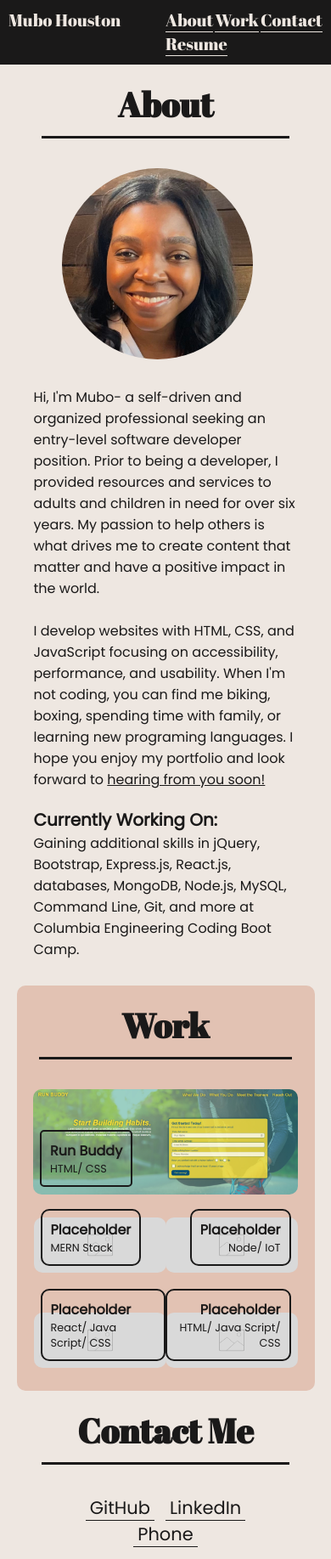
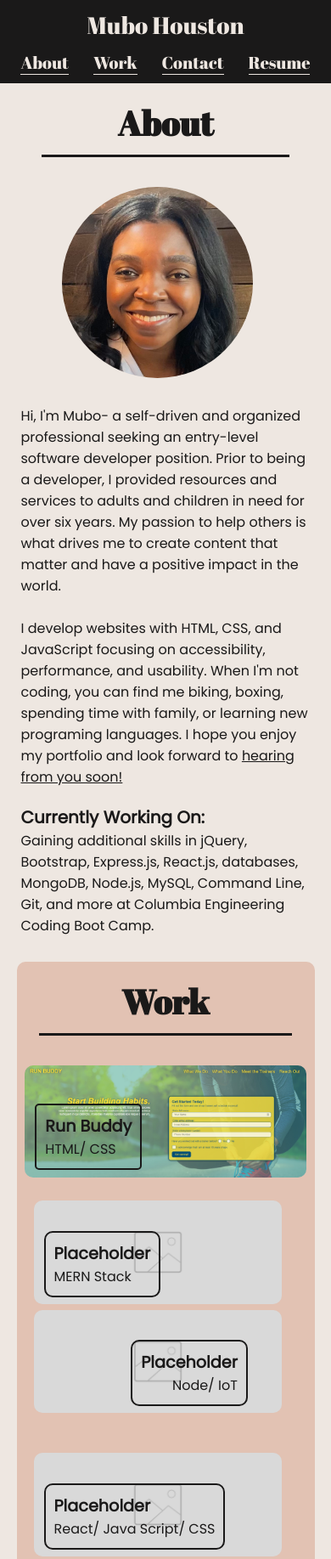
Before and after one commit to MuboHouston/my-portfolio, a plain HTML site: page index.html in a window 390 px wide. Shown: the top 1835 px of the page at 85% size. Drawn offline with Linux system fonts and the light colour scheme.

Commit message:
add media query for 575 breakpoint

```diff
--- a/assets/css/style.css
+++ b/assets/css/style.css
@@ -80,11 +80,6 @@ header nav ul li {
     border-bottom: 1px solid var(--primary-color);
 }
 
-header nav ul li a {
-    color: var(--primary-color);
-    text-decoration: none;
-}
-
 header nav ul li:link {
     transition: all 1000ms;
 }
@@ -94,6 +89,11 @@ header nav ul li:hover {
     text-decoration: line-through;
     font-size: 40px;
     font-size-adjust: 20px;
+}
+
+header nav ul li a {
+    color: var(--primary-color);
+    text-decoration: none;
 }
 /*Header section end*/
 
@@ -112,17 +112,17 @@ header nav ul li:hover {
     margin: auto;
 }
 
+.about-flex .profile-img {
+    flex: 1;
+    margin-right: 20px;
+}
+
 .about-flex img {
     width: 300px;
     height: 300px;
     object-fit: cover;
     object-position: top;
     border-radius: 50%;
-}
-
-.about-flex .profile-img {
-    flex: 1;
-    margin-right: 20px;
 }
 
 .about-section .summary{
@@ -163,38 +163,12 @@ border-radius: 10px;
     padding-top: 20px;
 }
 
-.work .flex-row-1, .work .flex-row-2 {
-    display: flex;
-    flex-wrap: wrap;
-    padding: 20px;
-    justify-content: space-around;
-    margin: 0;
-}
-
-.work-child-1, .work-child-2 {
-    position: relative;
-    width: 600px;
-}
-
-.flex-row-1 .right, .flex-row-2 .right {
-    text-align: right;
-}
-
-.work-child-1 img, .work-child-2 img {
-    width: 600px;
-    border-radius: 10px;
-}
-
 .run-buddy {
     text-align: center;
 }
 
 .run-buddy a {
     position: relative;
-}
-
-.run-buddy h3, .run-buddy p {
-    text-align: left;
 }
 
 .run-buddy img {
@@ -210,6 +184,32 @@ border-radius: 10px;
     color: var(--secondary-color);
     border: 2px solid var(--secondary-color);
     border-radius: 5px;
+}
+
+.run-buddy h3, .run-buddy p {
+    text-align: left;
+}
+
+.work .flex-row-1, .work .flex-row-2 {
+    display: flex;
+    flex-wrap: wrap;
+    padding: 20px;
+    justify-content: space-around;
+    margin: 0;
+}
+
+.work-child-1, .work-child-2 {
+    position: relative;
+    width: 600px;
+}
+
+.work-child-1 img, .work-child-2 img {
+    width: 600px;
+    border-radius: 10px;
+}
+
+.flex-row-1 .right, .flex-row-2 .right {
+    text-align: right;
 }
 
 .bottom-left {
@@ -342,6 +342,7 @@ footer {
     display: flex;
     flex-wrap: wrap;
     justify-content: space-between;
+    padding: 5px;
 }
 /*Footer section end*/
 
@@ -396,7 +397,7 @@ footer {
     }
 
     .work-child-1, .work-child-2 {
-    width: 50%;
+        flex: 50%;
     }
 
     .work-child-1 img, .work-child-2 img {
@@ -414,6 +415,10 @@ footer {
 
 /*MEDIA QUERY FOR TABLETS AND SMALLER*/
 @media screen and (max-width: 768px) {
+    .section-title {
+        width: 75%;
+    }
+
     header h1 {
         font-size: 20px;
     }
@@ -426,6 +431,10 @@ footer {
         font-size: 20px;
     }
 
+    .about-section {
+    padding-bottom: 10px;
+    }
+
     .about-flex {
         width: 90%;
         padding: 0 20px;
@@ -433,17 +442,81 @@ footer {
         align-items: center;
     }
 
-    .about-section {
-    padding-bottom: 10px;
-    }
-
-    .section-title {
-        width: 75%;
-    }
-
     .about-section img {
         width: 225px;
         height: 225px;
         margin-bottom: 25px;
     }
+
+/*MEDIA QUERY FOR MOBILE PHONES AND SMALLER*/
+@media screen and (max-width: 575px) {
+    header {
+        flex-direction: column;
+    }
+
+    header h1 {
+        align-self: center;
+        font-size: 28px;
+        margin-bottom: 12px;
+    }
+
+    header nav ul {
+        justify-content: space-around;
+    }
+
+    header nav ul li{
+        font-size: 20px;
+    }
+
+    header nav ul li:hover {
+        font-size: 20px;
+    }
+
+    .about-flex {
+        padding: 0 5px;
+    }
+
+    .work-child-1 img, .work-child-2 img {
+        width: 70vw;
+    }
+
+    .run-buddy img {
+        width: 85vw;
+    }
+
+    .run-bottom-left {
+        left: 12px;
+    }
+
+    .work .flex-row-1, .work .flex-row-2 {
+        display: block;
+    }
+
+    .work-child-1, .work-child-2 {
+        width: 85%;
+    }
+
+    .work-child-1 img, .work-child-2 img {
+        width: 75vw;
+    }
+
+    .bottom-left {
+        left: 12px;
+    }
+
+    .bottom-right {
+        right: 12px;
+    }
+
+    .work h3 {
+        font-size: 1.2em;
+    }
+
+    .work p {
+        font-size: 1em;
+    }
+
+    .contact-flex {
+        width: 80%;
+    }
 }
--- a/index.html
+++ b/index.html
@@ -69,7 +69,7 @@
     <!--My work section-->
     <section id="work" class="work">
         <div>
-            <h2 class="section-title border">
+            <h2 class="section-title">
                 Work
             </h2>
         </div>
@@ -184,9 +184,10 @@
 
             <div class="contact-form">
                 <h3>Send me a Message!</h3>
-                        <p>Got a question, proposal, or just want to say hello?
-                           <br />
-                           <span>Go ahead.</span></p>
+                <p>
+                    Got a question, proposal, or just want to say hello?<br />
+                    <span>Go ahead.</span>
+                </p>
                 <form>
                     <label for="contact-name">Your Name*</label>
                     <input type="text" id="contact-name" placeholder="Your name.." />
@@ -202,8 +203,7 @@
             </div>
         </div>
     </section>
-        </div>
-    </div>
+
 
     <!--Footer section-->
     <footer>
@@ -215,4 +215,5 @@
         </h4>
     </footer>
 </body>
+
 </html>
```
Also changed, not shown: 1 other file. Lines whose indentation alone changed are shown as unchanged.
